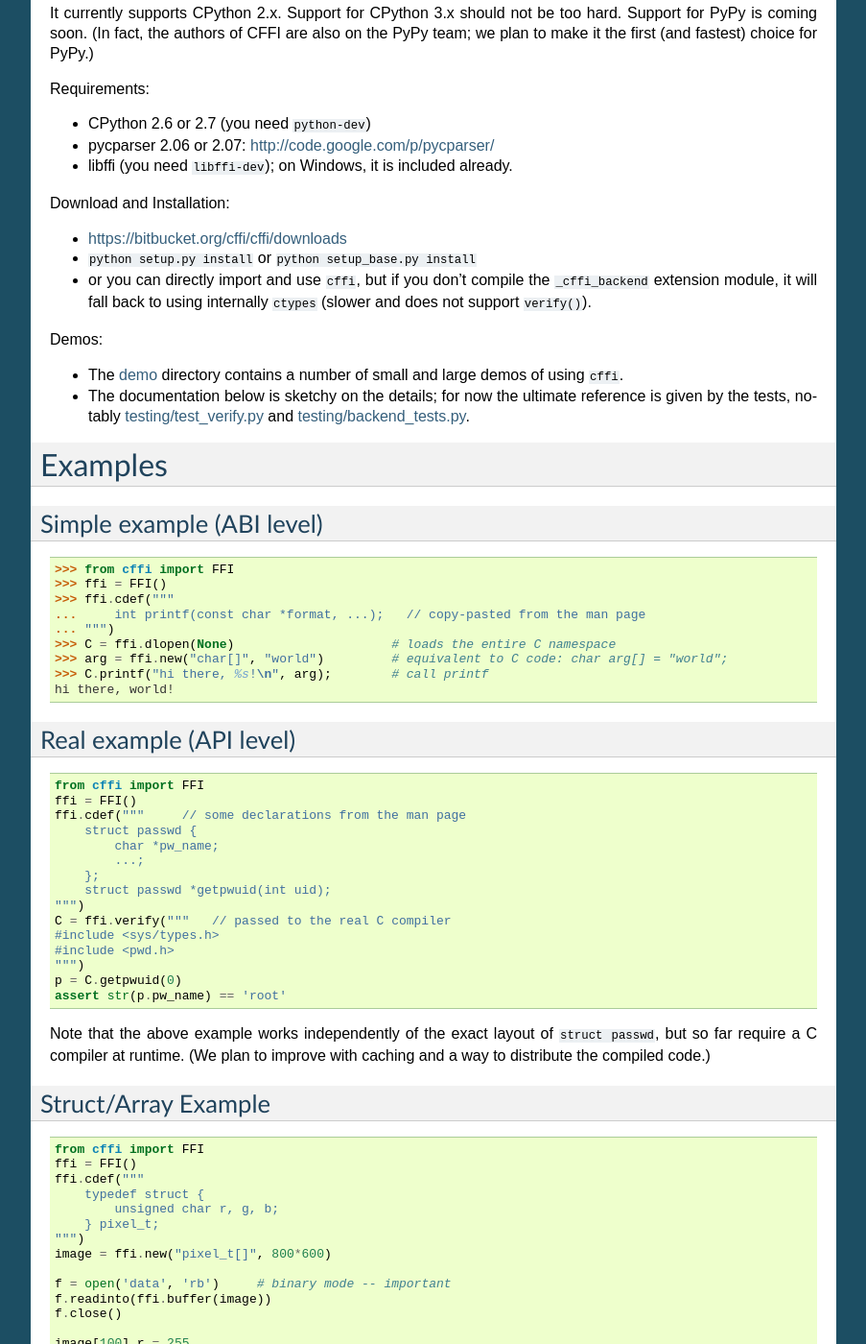
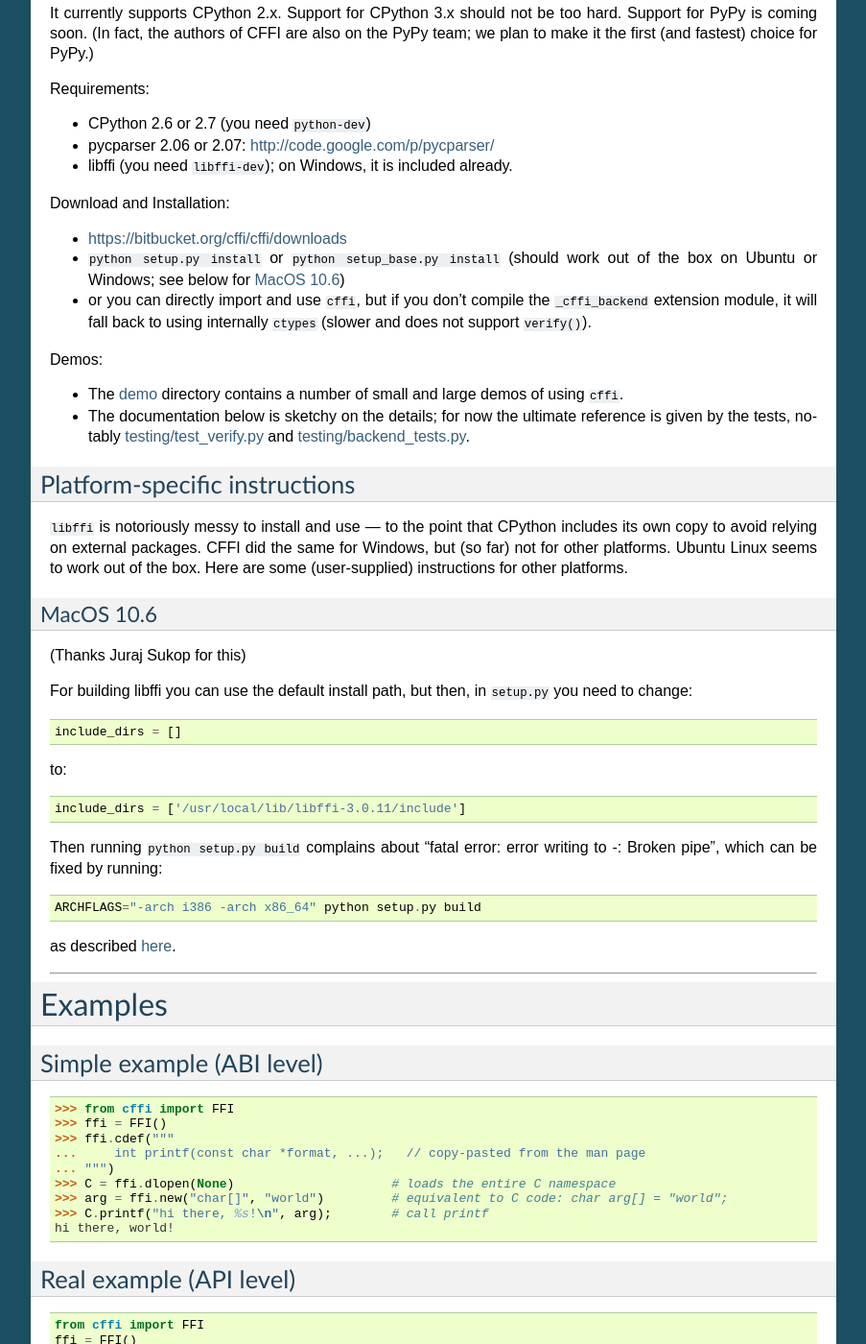
Before and after one commit to tharvik/cffi, a Sphinx documentation site: the page built from doc/source/index.rst, in a window 1280 px wide and 1400 px high, scrolled down 593 px. Shown: the whole window at 96% size, without its empty margins (198-1101 px from the left). Built offline with Sphinx 7.4.7, drawn with Linux system fonts in a browser that asks for light colours; some of the changed text lies outside the part shown.

Commit message:
Add MacOS 10.6 instructions.

```diff
--- a/doc/source/index.rst
+++ b/doc/source/index.rst
@@ -71,6 +71,8 @@
 * https://bitbucket.org/cffi/cffi/downloads
 
 * ``python setup.py install`` or ``python setup_base.py install``
+  (should work out of the box on Ubuntu or Windows; see below for
+  `MacOS 10.6`_)
 
 * or you can directly import and use ``cffi``, but if you don't
   compile the ``_cffi_backend`` extension module, it will fall back
@@ -90,6 +92,41 @@
 .. _`testing/backend_tests.py`: https://bitbucket.org/cffi/cffi/src/default/testing/backend_tests.py
 .. _`testing/test_verify.py`: https://bitbucket.org/cffi/cffi/src/default/testing/test_verify.py
 
+
+Platform-specific instructions
+------------------------------
+
+``libffi`` is notoriously messy to install and use --- to the point that
+CPython includes its own copy to avoid relying on external packages.
+CFFI did the same for Windows, but (so far) not for other platforms.
+Ubuntu Linux seems to work out of the box.  Here are some
+(user-supplied) instructions for other platforms.
+
+
+MacOS 10.6
+++++++++++
+
+(Thanks Juraj Sukop for this)
+
+For building libffi you can use the default install path, but then, in
+``setup.py`` you need to change::
+
+    include_dirs = []
+
+to::
+
+    include_dirs = ['/usr/local/lib/libffi-3.0.11/include']
+
+Then running ``python setup.py build`` complains about "fatal error: error writing to -: Broken pipe", which can be fixed by running::
+
+    ARCHFLAGS="-arch i386 -arch x86_64" python setup.py build
+
+as described here_.
+
+.. _here: http://superuser.com/questions/259278/python-2-6-1-pycrypto-2-3-pypi-package-broken-pipe-during-build
+
+
+=======================================================
 
 Examples
 =======================================================
```
